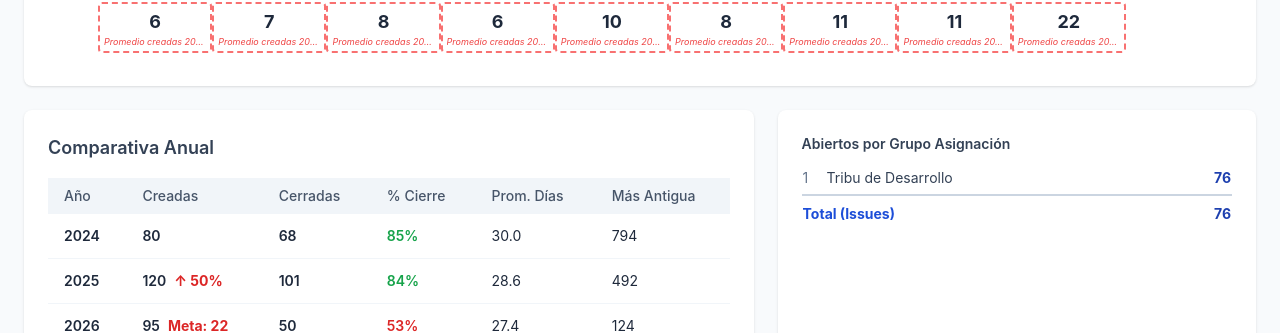
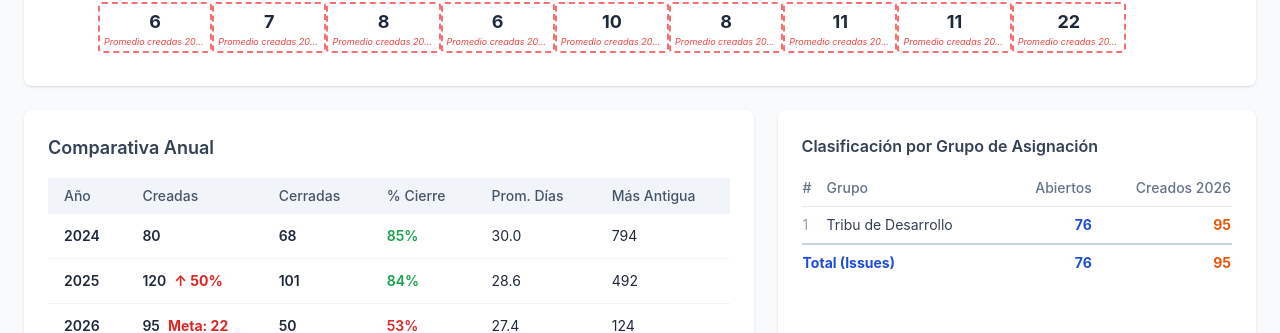
Before and after one commit to cristiancarreno-debug/dashboard-incidencias-patrimoniales, a React (Vite) app: page / in a window 1280 px wide. Shown: the part 776-1109 px from the top of the page. Built offline with nearby package versions, Linux system fonts and the light colour scheme; no server answers.

Commit message:
feat: tabla grupo asignación con 2 columnas (Abiertos + Creados 2026), título actualizado

```diff
--- a/src/components/GrupoAsignacionTable.tsx
+++ b/src/components/GrupoAsignacionTable.tsx
@@ -6,37 +6,65 @@ interface Props {
 }
 
 export function GrupoAsignacionTable({ incidencias }: Props) {
-  const grupos = useMemo(() => {
+  const datos = useMemo(() => {
     const abiertas = incidencias.filter(i => !['Cerrado', 'Resuelto', 'Cancelado'].some(s => i.status.toLowerCase().includes(s.toLowerCase())));
-    const map = new Map<string, number>();
+    const creadas2026 = incidencias.filter(i => new Date(i.createdDate).getFullYear() === 2026);
+
+    const gruposSet = new Set<string>();
+    abiertas.forEach(i => gruposSet.add(i.grupoAsignacion || 'Sin asignar'));
+    creadas2026.forEach(i => gruposSet.add(i.grupoAsignacion || 'Sin asignar'));
+
+    const mapAbiertos = new Map<string, number>();
     abiertas.forEach(i => {
-      const grupo = (i as any).grupoAsignacion || 'Sin asignar';
-      map.set(grupo, (map.get(grupo) || 0) + 1);
+      const g = i.grupoAsignacion || 'Sin asignar';
+      mapAbiertos.set(g, (mapAbiertos.get(g) || 0) + 1);
     });
-    return Array.from(map.entries())
-      .map(([grupo, cantidad]) => ({ grupo, cantidad }))
-      .sort((a, b) => b.cantidad - a.cantidad);
+
+    const mapCreados2026 = new Map<string, number>();
+    creadas2026.forEach(i => {
+      const g = i.grupoAsignacion || 'Sin asignar';
+      mapCreados2026.set(g, (mapCreados2026.get(g) || 0) + 1);
+    });
+
+    const grupos = Array.from(gruposSet).map(grupo => ({
+      grupo,
+      abiertos: mapAbiertos.get(grupo) || 0,
+      creados2026: mapCreados2026.get(grupo) || 0,
+    })).sort((a, b) => b.abiertos - a.abiertos);
+
+    const totalAbiertos = abiertas.length;
+    const totalCreados2026 = creadas2026.length;
+
+    return { grupos, totalAbiertos, totalCreados2026 };
   }, [incidencias]);
-
-  const total = grupos.reduce((sum, g) => sum + g.cantidad, 0);
 
   return (
     <div>
-      <h3 className="text-sm font-semibold text-slate-700 mb-2">Abiertos por Grupo Asignación</h3>
+      <h3 className="text-base font-semibold text-slate-700 mb-3">Clasificación por Grupo de Asignación</h3>
       <table className="text-sm w-full">
+        <thead>
+          <tr className="border-b border-slate-200">
+            <th className="py-2 text-left text-slate-500 font-medium w-6">#</th>
+            <th className="py-2 text-left text-slate-500 font-medium">Grupo</th>
+            <th className="py-2 text-right text-slate-500 font-medium">Abiertos</th>
+            <th className="py-2 text-right text-slate-500 font-medium">Creados 2026</th>
+          </tr>
+        </thead>
         <tbody>
-          {grupos.map((g, i) => (
+          {datos.grupos.map((g, i) => (
             <tr key={g.grupo} className="border-b border-slate-100">
-              <td className="py-1.5 text-slate-500 w-6">{i + 1}</td>
-              <td className="py-1.5 text-slate-700">{g.grupo}</td>
-              <td className="py-1.5 text-blue-800 text-right font-bold">{g.cantidad}</td>
+              <td className="py-2 text-slate-400">{i + 1}</td>
+              <td className="py-2 text-slate-700">{g.grupo}</td>
+              <td className="py-2 text-blue-700 text-right font-bold">{g.abiertos}</td>
+              <td className="py-2 text-orange-600 text-right font-bold">{g.creados2026}</td>
             </tr>
           ))}
         </tbody>
         <tfoot>
           <tr className="border-t-2 border-slate-300">
             <td colSpan={2} className="py-2 font-bold text-blue-700">Total (Issues)</td>
-            <td className="py-2 text-blue-800 text-right font-bold">{total}</td>
+            <td className="py-2 text-blue-700 text-right font-bold">{datos.totalAbiertos}</td>
+            <td className="py-2 text-orange-600 text-right font-bold">{datos.totalCreados2026}</td>
           </tr>
         </tfoot>
       </table>
```
